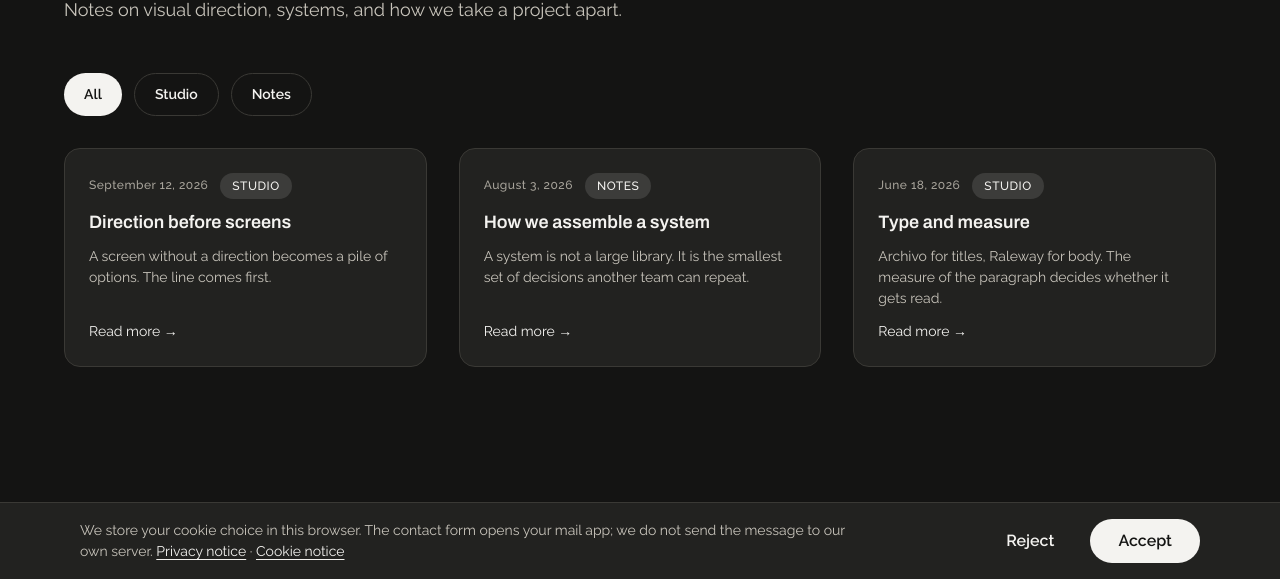
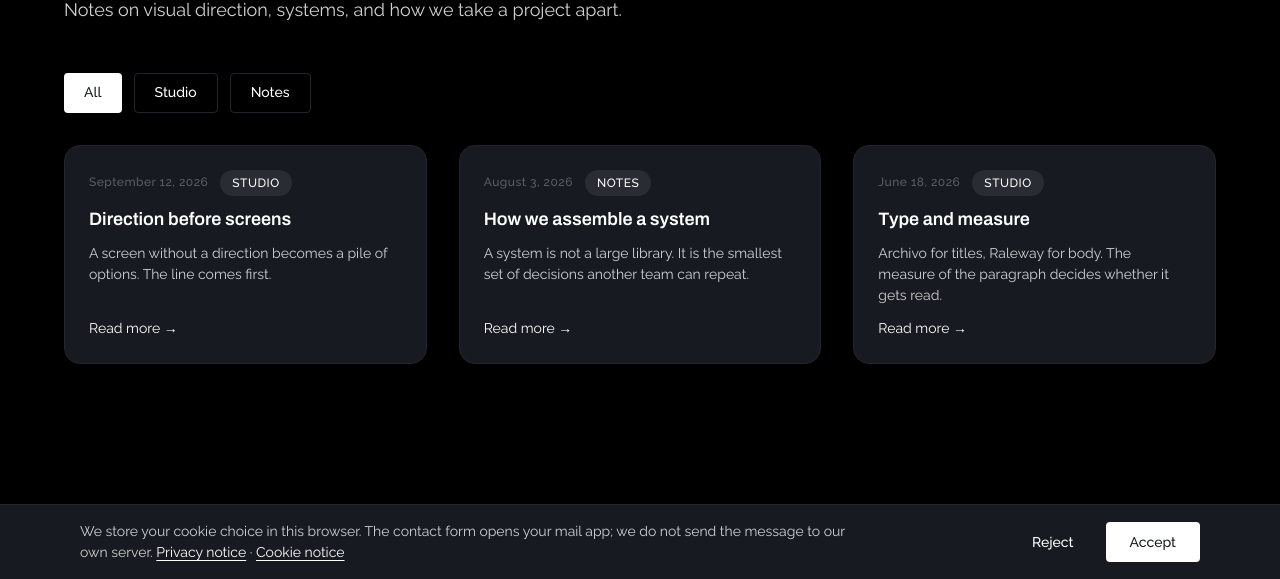
Before and after one commit to innovadesign-lab/innovadesign, a Next.js app: page /en/blog in a window 1280 px wide. Shown: the part 221-800 px from the top of the page. Built offline with nearby package versions, Linux system fonts and the light colour scheme; no server answers.

Commit message:
Ajusta las superficies al showroom negro y al modo claro.

```diff
--- a/src/app/globals.css
+++ b/src/app/globals.css
@@ -14,40 +14,40 @@
 
 :root,
 [data-theme="light"] {
-  --bg-base: #f3f2ef;
-  --bg-subtle: #e7e5e0;
-  --bg-elevated: #fafaf8;
-  --border-default: #d8d4cc;
-  --text-primary: #1c1b19;
-  --text-secondary: #4f4c47;
-  --text-muted: #5e5a54;
-  --text-on-brand: #fafaf8;
-  --link: #1c1b19;
-  --focus-ring: rgb(28 27 25 / 0.45);
-  --brand-accent: #1c1b19;
-  --on-accent: #fafaf8;
-  --accent-soft: rgb(28 27 25 / 0.08);
+  --bg-base: #ffffff;
+  --bg-subtle: #f4f4f4;
+  --bg-elevated: #ffffff;
+  --border-default: #eeeeee;
+  --text-primary: #171a20;
+  --text-secondary: #393c41;
+  --text-muted: #5c5e62;
+  --text-on-brand: #ffffff;
+  --link: #171a20;
+  --focus-ring: rgb(23 26 32 / 0.45);
+  --brand-accent: #171a20;
+  --on-accent: #ffffff;
+  --accent-soft: rgb(23 26 32 / 0.08);
   --success: #1f6b45;
   --warning: #8a5a12;
   --error: #9d2c2c;
   --info: #2f4a6e;
-  --card-shadow: 0 2px 8px rgb(28 27 25 / 0.06);
+  --card-shadow: none;
 }
 
 [data-theme="dark"] {
-  --bg-base: #141413;
-  --bg-subtle: #1c1c1a;
-  --bg-elevated: #222220;
-  --border-default: #3a3935;
-  --text-primary: #f4f3f0;
-  --text-secondary: #c8c4bb;
-  --text-muted: #a8a49b;
-  --text-on-brand: #141413;
-  --link: #f4f3f0;
-  --focus-ring: rgb(244 243 240 / 0.55);
-  --brand-accent: #f4f3f0;
-  --on-accent: #141413;
-  --accent-soft: rgb(244 243 240 / 0.12);
+  --bg-base: #000000;
+  --bg-subtle: #171a20;
+  --bg-elevated: #171a20;
+  --border-default: #22262c;
+  --text-primary: #ffffff;
+  --text-secondary: #d0d1d2;
+  --text-muted: #5c5e62;
+  --text-on-brand: #171a20;
+  --link: #ffffff;
+  --focus-ring: rgb(255 255 255 / 0.7);
+  --brand-accent: #ffffff;
+  --on-accent: #171a20;
+  --accent-soft: rgb(255 255 255 / 0.08);
   --success: #7dcea0;
   --warning: #e2c07a;
   --error: #f0a0a0;
@@ -109,13 +109,13 @@
   --text-micro--font-weight: 500;
   --text-micro--letter-spacing: 0.04em;
 
-  --radius-sm: 0.5rem;
+  --radius-sm: 4px;
   --radius-md: 1rem;
   --radius-lg: 1.5rem;
   --radius-full: 9999px;
 
   --shadow-card: var(--card-shadow);
-  --shadow-cta: 0 4px 12px rgb(28 27 25 / 0.16);
+  --shadow-cta: none;
 
   --container-site: 80rem;
 }
@@ -182,17 +182,17 @@ html[data-cookies="set"] .cookie-banner {
     align-items: center;
     justify-content: center;
     gap: 0.5rem;
-    border-radius: var(--radius-full);
+    border-radius: 4px;
     font-family: var(--font-body), sans-serif;
-    font-weight: 600;
-    font-size: 1rem;
-    line-height: 1;
-    padding: 0.875rem 1.75rem;
+    font-weight: 500;
+    font-size: 0.875rem;
+    line-height: 1.2;
+    height: 40px;
+    padding: 10px 24px;
     transition:
-      background-color 150ms ease,
-      color 150ms ease,
-      border-color 150ms ease,
-      box-shadow 150ms ease;
+      background-color 0.33s cubic-bezier(0.5, 0, 0, 0.75),
+      color 0.33s cubic-bezier(0.5, 0, 0, 0.75),
+      border-color 0.33s cubic-bezier(0.5, 0, 0, 0.75);
     cursor: pointer;
   }
 
@@ -202,13 +202,11 @@ html[data-cookies="set"] .cookie-banner {
   }
 
   .btn-primary:hover {
-    background: var(--brand-primary-dark);
-    box-shadow: var(--shadow-cta);
+    background: #f4f4f4;
   }
 
-  [data-theme="dark"] .btn-primary:hover {
-    background: #ffffff;
-    color: #141413;
+  [data-theme="light"] .btn-primary:hover {
+    background: #22262c;
   }
 
   .btn-secondary {
```
